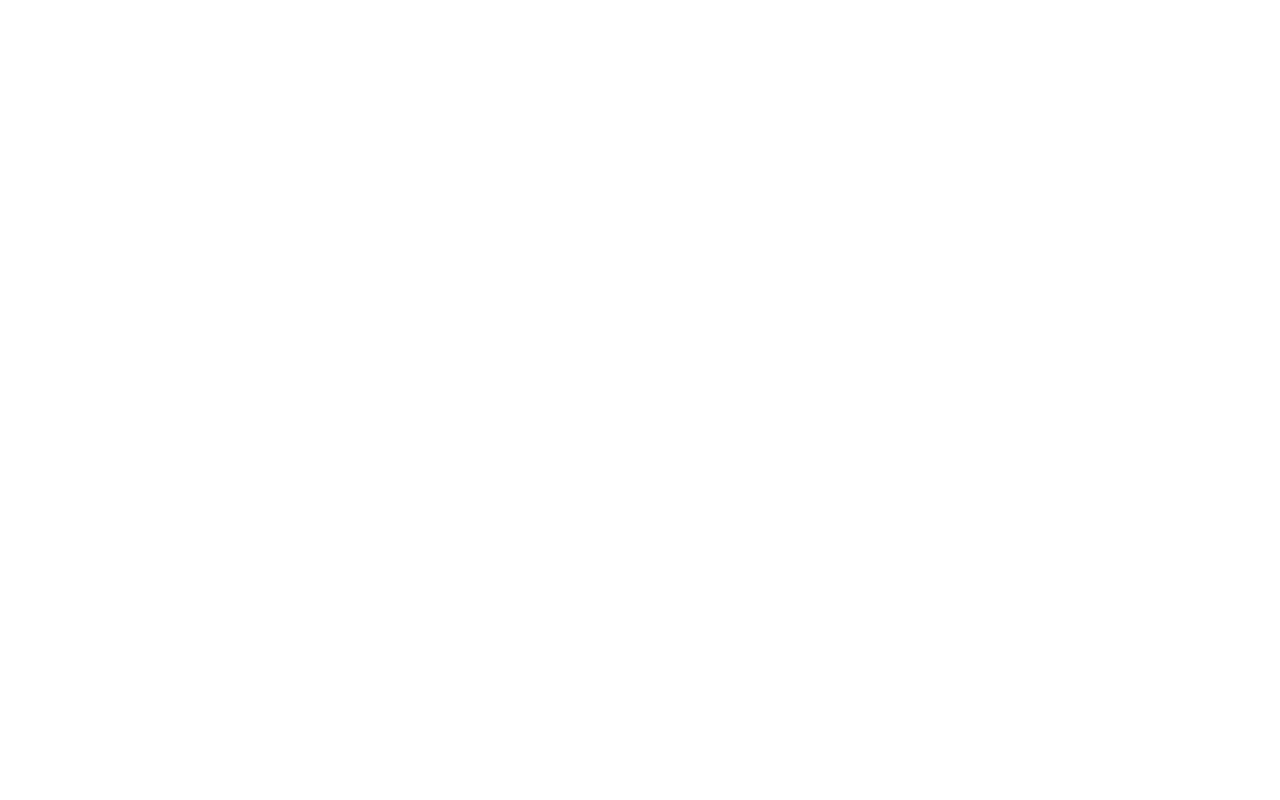
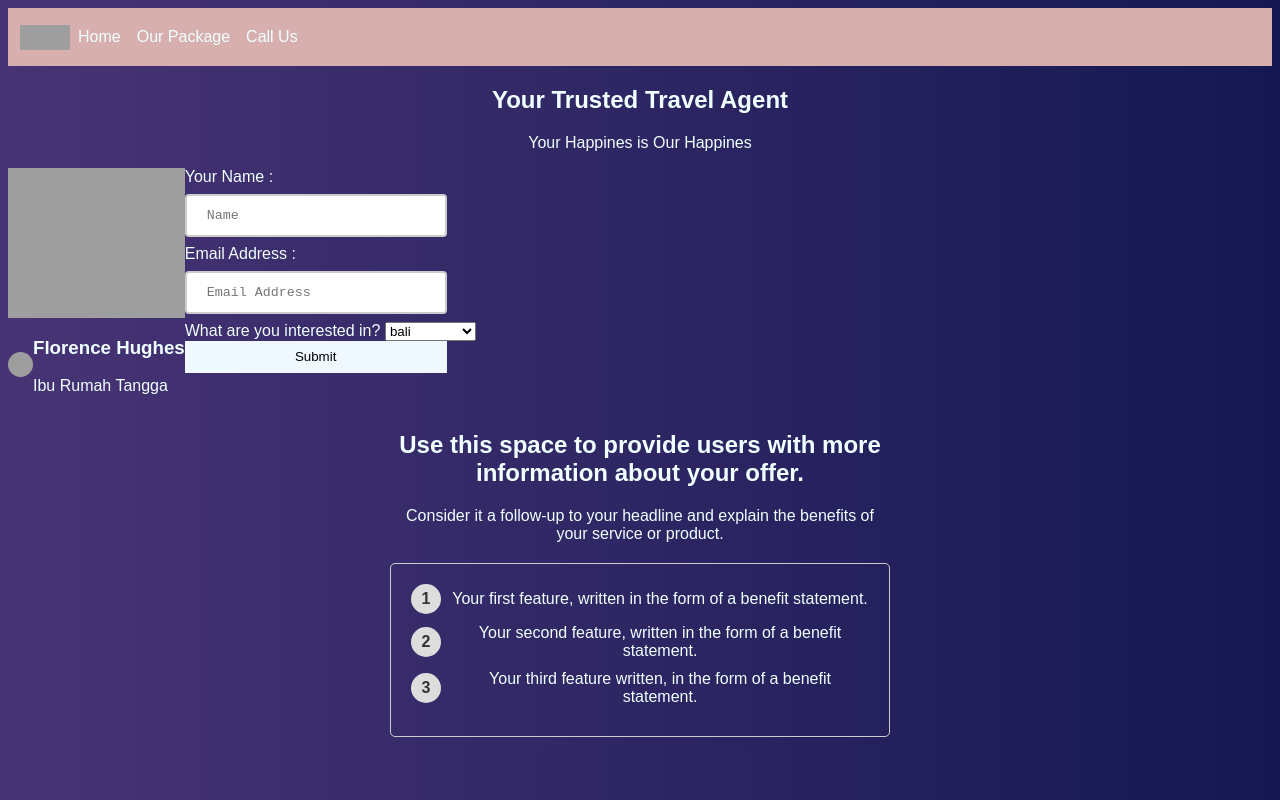
Before and after one commit to shienynethania/assignment-revou, a plain HTML site: page index.html in a window 1280 px wide. Drawn offline with Linux system fonts and the light colour scheme; grey boxes are pictures that could not be loaded.

Commit message:
create index

```diff
--- a/CSS/styles.css
+++ b/CSS/styles.css
@@ -0,0 +1,147 @@
+body{
+    font-family: Arial, sans-serif;
+    color:azure ;
+    background: linear-gradient(to left,#141852, #483475 )
+}
+
+nav{
+
+    display: flex;
+    justify-content: space-between;
+    padding: 12px;
+    align-items: center;
+    background-color: #d8afaf;
+}
+
+.logo-icon{
+    border: 1 px solid;
+    background-image: url(https://picsum.photos/200);
+    height: 25px;
+    width: 50px;
+    background-size: cover;
+}
+
+.nav-container{
+    display: flex;
+    width: 100%;
+}
+
+.nav-item{
+
+    padding: 8px;
+}
+
+.main-title{
+    text-align: center;
+}
+
+.main-content{
+    display: flex;
+}
+
+.main-content.item{
+    background-color: #fff;
+    margin: 0 auto;
+    padding: 20px;
+    border-radius: 5px;
+    box-shadow: 0 0 10px rgba(0, 0, 0, 0.1);
+    width: 100%;
+    height: 250px;
+    display: flex;
+    flex-direction: column;
+    align-items: center;
+}
+.main-banner-content{
+    width: 100%;
+    height: 150px;
+}
+.main-content-banner{
+
+    width: 100%;
+    height: 150px;
+    background-image: url(https://picsum.photos/150);
+}
+
+.banner-1 {
+    background-image: url(https://picsum.photos/155);
+}
+
+.banner-2 {
+    background-image: url(https://picsum.photos/156);
+}
+
+.banner-3 {
+    background-image: url(https://picsum.photos/157);
+}
+.item-icon{
+    height: 25px;
+    width: 25px;
+    border: 1 px solid;
+    background-image: url(https://picsum.photos/50) ;
+    border-radius: 50%;
+}
+
+.main-item{
+    display:flex;
+    align-items: center;
+    justify-content: center;
+}
+
+input{
+    width: 75%;
+    padding: 12px 20px;
+    margin: 8px 0;
+    display: inline-block;
+    border: 2px solid #ccc;
+    border-radius: 4px;
+    box-sizing: border-box;
+    font-family: monospace ;
+}
+
+button{
+    width: 75%;
+    height: 32px;
+    background-color: aliceblue;
+    border: none;
+}
+
+.container {
+    width: 500px;
+    margin: 0 auto;
+    text-align: center;
+  }
+
+  .info {
+    margin-top: 20px;
+    padding: 20px;
+    border: 1px solid #ccc;
+    border-radius: 5px;
+  }
+
+  .feature {
+    margin-bottom: 10px;
+    display: flex;
+    align-items: center;
+  }
+
+  .feature-number {
+    width: 30px;
+    height: 30px;
+    border-radius: 50%;
+    background-color: #ddd;
+    color: #333;
+    display: flex;
+    justify-content: center;
+    align-items: center;
+    font-weight: bold;
+    margin-right: 10px;
+  }
+
+  .feature-text {
+    flex: 1;
+  }
+
+@media only screen and (max-width : 480px){
+    .main content{
+    flex-direction: column;}
+}
--- a/JS/script.js
+++ b/JS/script.js
@@ -0,0 +1,42 @@
+console.log('hello world');
+
+function formValidation(){
+    let name = document.getElementById('input-name').value;
+    console.log(name);
+
+    if (name === ''){
+        alert('Maaf, inputan Anda kosong.');
+    } else {
+        alert('Sukses menginput.');
+    }
+}
+
+let indexSlide = 1; // Initial slide index
+showSlide(indexSlide);
+
+function nextSlide(n) {
+    indexSlide += n;
+    if (indexSlide > listImage.length) {
+        indexSlide = 1;
+    } else if (indexSlide < 1) {
+        indexSlide = listImage.length;
+    }
+    showSlide(indexSlide);
+}
+
+function showSlide(n) {
+    let listImage = document.getElementsByClassName('main-content-banner');
+    console.log(listImage);
+
+    if (listImage.length === 0) return; // No images to show
+
+    // Hide all images
+    for (let i = 0; i < listImage.length; i++) {
+        listImage[i].style.display = 'none';
+    }
+
+    // Display the current image
+    listImage[n - 1].style.display = 'block';
+}
+
+setInterval(() => nextSlide(1), 3000);
--- a/index.html
+++ b/index.html
@@ -7,7 +7,85 @@
     <title>Document</title>
     <link rel="stylesheet" href="css\styles.css">
 </head>
+
 <body>
+    <nav>
+        <header>
+            <div class="logo-icon"></div>
+        </header>
+
+        <section class="nav-container">
+           <a class="nav-item">Home</a>
+           <a class="nav-item">Our Package</a>
+           <a class="nav-item">Call Us</a>
+        </section>
+    </nav>
+
+    <main>
+        <article class="main-title">
+            <header>
+                <h1>Your Trusted Travel Agent</h1>
+            </header>
+            <p>Your Happines is Our Happines</p>
+        </article>
+
+        <section class="main-content">
+            <article class="main-content-item">
+                <div class="main-banner-content">
+                    <div class="main-content-banner banner-1"></div>
+                    <div class="main-content-banner banner-2"></div>
+                    <div class="main-content-banner banner-3"></div>
+                </div>
+                <div class="main-item">
+                    <div class="item-icon"></div>
+
+                    <div>
+                        <h3>Florence Hughes</h3>
+                        <p>Ibu Rumah Tangga</p>
+                    </div>
+                </div>
+            </article>
+
+            <form class="main-content-item" action="/submit-form" method="post">
+                <label for="input-name">Your Name :</label><br>
+                <input type="text" id="input-name" placeholder="Name"/><br>
+                <label for="input-email">Email Address :</label><br>
+                <input type="text" id="input-email" placeholder="Email Address"/><br>
+                <label for="interest">What are you interested in?</label>
+                <select name="interest" id="interest">
+                <option value="bali">bali</option>
+                <option value="jogja">jogja</option>
+                <option value="labuan bajo">labuan bajo</option>
+                </select>
+                <button type="button" onclick="formValidation();">Submit</button>
+            </form>
+
+        </section>
+
+        <div class="container">
+            <h2>Use this space to provide users with more information about your offer.</h2>
+            <p>Consider it a follow-up to your headline and explain the benefits of your service or product.</p>
+
+            <div class="info">
+              <div class="feature">
+                <div class="feature-number">1</div>
+                <div class="feature-text">Your first feature, written in the form of a benefit statement.</div>
+              </div>
+              <div class="feature">
+                <div class="feature-number">2</div>
+                <div class="feature-text">Your second feature, written in the form of a benefit statement.</div>
+              </div>
+              <div class="feature">
+                <div class="feature-number">3</div>
+                <div class="feature-text">Your third feature written, in the form of a benefit statement.</div>
+              </div>
+            </div>
+          </div>
+
+
+    </main>
+
+    <script src="JS\script.js"></script>
 
 </body>
 
```
Also changed, not shown: assets/1.jpg (added), assets/2.jpg (added), assets/3.jpg (added), 1 other file.
